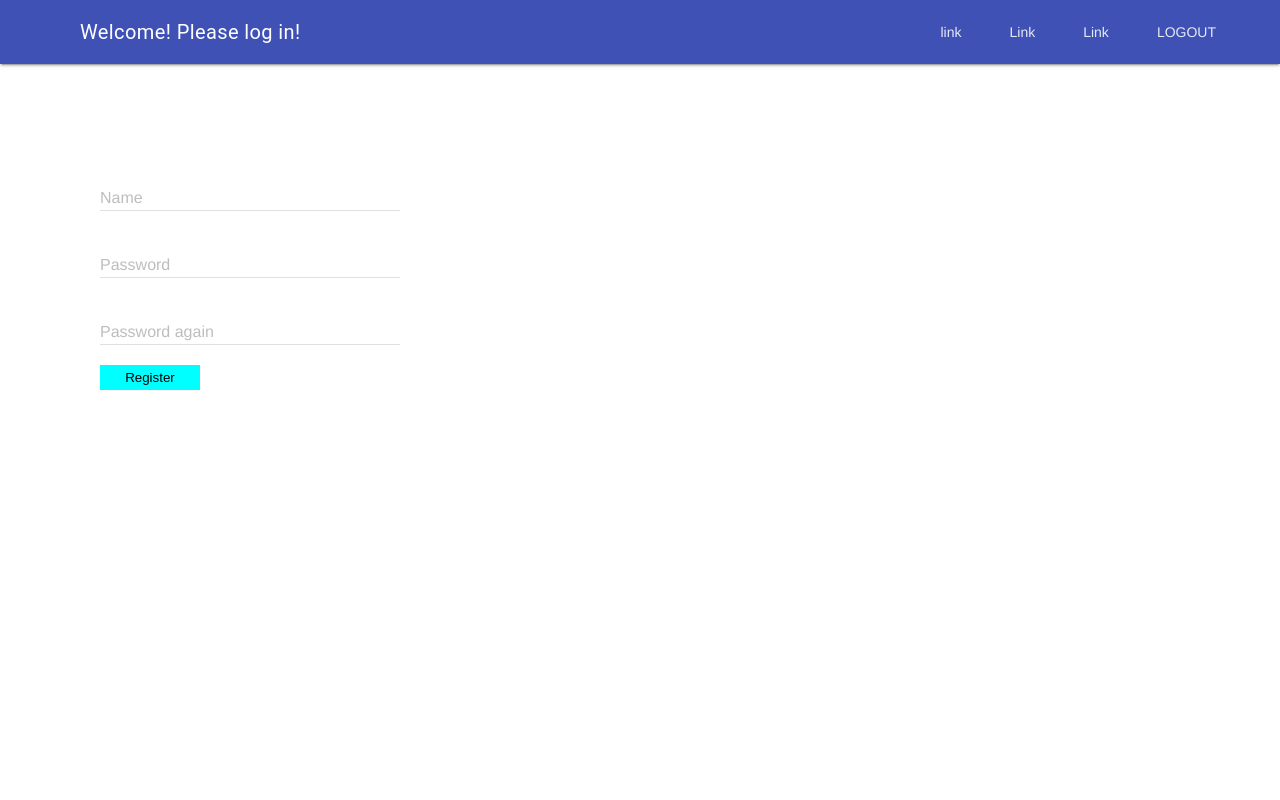
After one commit to Khroxx/writeme, a Django app: page /register/ in a window 1280 px wide. The commit adds this page. Run offline with Django 5.2, Linux system fonts and the light colour scheme.

Commit message:
login, redirect, register, logout

```diff
--- a/chat/admin.py
+++ b/chat/admin.py
@@ -1,6 +1,7 @@
 from django.contrib import admin
 from .models import Chat, Message
 
+# Backend Models mit Anzeigereiter
 class MessageAdmin(admin.ModelAdmin):
     field = ('chat', 'text', 'created_at', 'author', 'reciever')
     list_display = ('text', 'chat', 'author', 'reciever', 'created_at')
--- a/chat/models.py
+++ b/chat/models.py
@@ -4,9 +4,11 @@ from datetime import date
 
 # Create your models here.
 
+# Chat Model im Backend adminbereich
 class Chat(models.Model):
     created_at = models.DateField(default=date.today)
 
+# Message Model im Backend adminbereich
 class Message(models.Model):
     text = models.CharField(max_length=500)
     created_at = models.DateField(default=date.today)
--- /dev/null
+++ b/chat/templates/auth/register.html
@@ -0,0 +1,25 @@
+{%  extends "master.html" %}
+{% block content %}
+{% if usernameExists %}
+<p>Benutzer existiert bereits, wähle einen anderen Namen</p>
+{% elif passwordsNotEqual %}
+<p>Passwörter stimmen nicht überein</p>
+{% endif %}
+<form action="/register/" method="POST" class="register-form">
+    {% csrf_token %}
+    <input type="hidden" name="redirect" value="{{ redirect }}">
+    <div class="mdl-textfield mdl-js-textfield">
+      <input name="username" class="mdl-textfield__input" type="text" id="sample1">
+      <label class="mdl-textfield__label" for="sample1">Name</label>
+    </div>
+    <div class="mdl-textfield mdl-js-textfield">
+      <input name="password" class="mdl-textfield__input" type="password" id="sample1">
+      <label class="mdl-textfield__label" for="sample1">Password</label>
+    </div>
+    <div class="mdl-textfield mdl-js-textfield">
+        <input name="password-again" class="mdl-textfield__input" type="password" id="sample1">
+        <label class="mdl-textfield__label" for="sample1">Password again</label>
+      </div>
+    <button>Register</button>
+  </form>
+{% endblock %}
--- a/chat/views.py
+++ b/chat/views.py
@@ -1,8 +1,16 @@
 from django.shortcuts import render
+from django.http.response import HttpResponseRedirect
 from .models import Chat, Message
+from django.contrib.auth import authenticate, login, logout
+from django.contrib.auth.decorators import login_required
+from django.contrib.auth.models import User
 
 # Create your views here.
 
+# Leitet zu login.html solange man ausgeloggt ist
+@login_required(login_url='/login/')
+
+# Zeigt chat(index.html) an
 def index(request):
     if request.method == 'POST':
         print('Recived Data ' + request.POST['textmessage'])
@@ -10,3 +18,39 @@ def index(request):
         Message.objects.create(text=request.POST['textmessage'], chat=myChat, author=request.user, reciever=request.user)
     chatMessages = Message.objects.filter(chat__id=1)
     return render(request, 'chat/index.html', {'messages': chatMessages})
+
+# Zeigt login.html an
+def login_view(request):
+    redirect = request.GET.get('next', '/chat/')
+    if request.method == 'POST':
+        user = authenticate(username=request.POST.get('username'), password=request.POST.get('password'))
+        if user:
+            login(request, user)
+            return HttpResponseRedirect(request.POST.get('redirect'))
+        else:
+            return render(request, 'auth/login.html', {'wrongPassword': True, 'redirect': redirect})
+
+    return render(request, 'auth/login.html', { 'redirect': redirect })
+
+
+# Zeigt register.html an
+def register_view(request):
+    if request.method == 'POST':
+        username = request.POST.get('username')
+        password = request.POST.get('password')
+        password_again = request.POST.get('password-again')
+
+        if User.objects.filter(username=username).exists():
+            print(username)
+            return render(request, 'auth/register.html', {'usernameExists': True})
+        if password != password_again:
+            return render(request, 'auth/register.html', {'passwordsNotEqual': True})
+        else:
+            user = User.objects.create_user(username=username, password=password)
+            user.save()
+            return HttpResponseRedirect('/login/')
+    return render(request, 'auth/register.html')
+
+def logout_view(request):
+    logout(request)
+    return HttpResponseRedirect('/login/')
--- a/django_chat_app/urls.py
+++ b/django_chat_app/urls.py
@@ -16,9 +16,12 @@ Including another URLconf
 """
 from django.contrib import admin
 from django.urls import path
-from chat.views import index
+from chat.views import index, login_view, register_view, logout_view
 
 urlpatterns = [
     path('admin/', admin.site.urls),
-    path('chat/', index)
+    path('chat/', index),
+    path('login/', login_view),
+    path('register/', register_view),
+    path('logout/', logout_view, name='logout'),
 ]
--- /dev/null
+++ b/static/css/style.css
@@ -0,0 +1,16 @@
+.page-content{
+    padding: 100px 100px
+}
+.login-form, .register-form{
+    display: flex;
+    flex-direction: column;
+    width: 400px;
+
+}
+button{
+    border: none;
+    background-color: aqua;
+    color: black;
+    width: 100px;
+    padding: 5px 5px;
+}
--- /dev/null
+++ b/templates/master.html
@@ -0,0 +1,54 @@
+<!DOCTYPE html>
+<html lang="en">
+<head>
+    <meta charset="UTF-8">
+    <meta name="viewport" content="width=device-width, initial-scale=1.0">
+    <link rel="stylesheet" href="https://fonts.googleapis.com/icon?family=Material+Icons">
+    <link rel="stylesheet" href="https://code.getmdl.io/1.3.0/material.indigo-pink.min.css">
+    <script defer src="https://code.getmdl.io/1.3.0/material.min.js"></script>
+    {% load static %}
+    <link rel="stylesheet" href="{% static 'css/style.css' %}">
+    <title>Chatroom</title>
+</head>
+<body>
+
+<!-- Always shows a header, even in smaller screens. -->
+<div class="mdl-layout mdl-js-layout mdl-layout--fixed-header">
+    <header class="mdl-layout__header">
+      <div class="mdl-layout__header-row">
+        <!-- Title -->
+        <span class="mdl-layout-title">
+          {% if request.user.is_authenticated %}
+          Welcome, {{ request.user.username }}
+          {% else %}
+          Welcome! Please log in!
+          {% endif %}
+        </span>
+        <!-- Add spacer, to align navigation to the right -->
+        <div class="mdl-layout-spacer"></div>
+        <!-- Navigation. We hide it in small screens. -->
+        <nav class="mdl-navigation mdl-layout--large-screen-only">
+          <a class="mdl-navigation__link" href="">link</a>
+          <a class="mdl-navigation__link" href="">Link</a>
+          <a class="mdl-navigation__link" href="">Link</a>
+          <a class="mdl-navigation__link" href="{% url 'logout' %}">LOGOUT</a>
+        </nav>
+      </div>
+    </header>
+    <div class="mdl-layout__drawer">
+      <span class="mdl-layout-title">Chatroom</span>
+      <nav class="mdl-navigation">
+        <a class="mdl-navigation__link" href="">Link</a>
+        <a class="mdl-navigation__link" href="">Link</a>
+        <a class="mdl-navigation__link" href="">Link</a>
+      </nav>
+    </div>
+    <main class="mdl-layout__content">
+      <div class="page-content">
+        {% block content %}
+        {% endblock %}
+        </div>
+    </main>
+  </div>
+</body>
+</html>
```
Also changed, not shown: chat/templates/auth/login.html (added, +20 -0 lines), chat/templates/chat/index.html (+12 -44 lines), django_chat_app/settings.py (+7 -2 lines), static/js/script.js (added).
